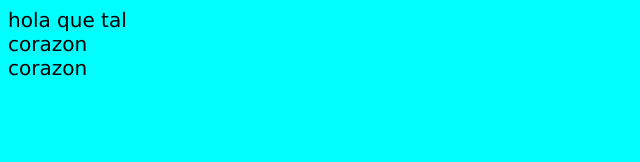
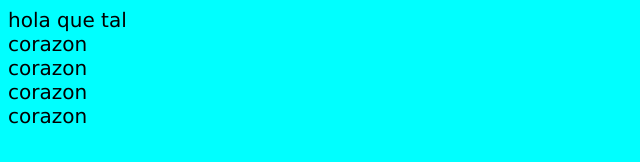
Before and after one commit to omoyaCRN/2021AGM4, a plain HTML site: page index.html in a window 1280 px wide. Shown: the whole page, without its empty margins (0-640 px from the left). Drawn offline with Linux system fonts and the light colour scheme.

Commit message:
Update index.html

```diff
--- a/index.html
+++ b/index.html
@@ -8,9 +8,9 @@
   </head>
   <body>
 hola que tal
-    <div class="cuadros>corazon</div>
-    <div class="cuadros>corazon</div>
-    <div class="cuadros>corazon</div>
-    <div class="cuadros>corazon</div>
+    <div class="cuadros">corazon</div>
+    <div class="cuadros">corazon</div>
+    <div class="cuadros">corazon</div>
+    <div class="cuadros">corazon</div>
   </body>
 </html>
```
